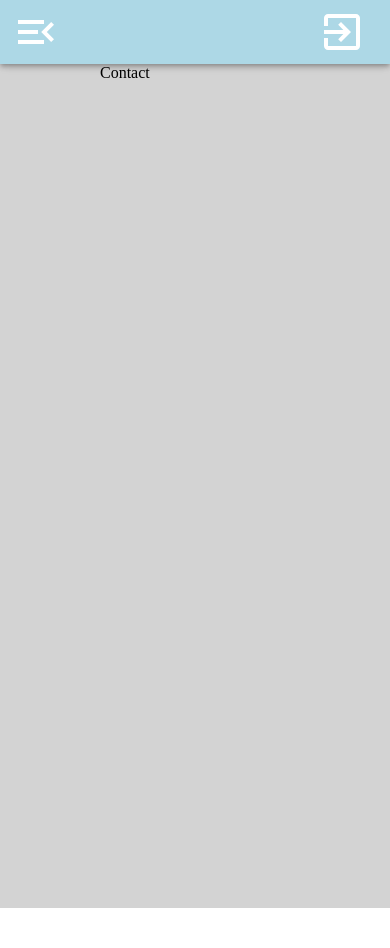
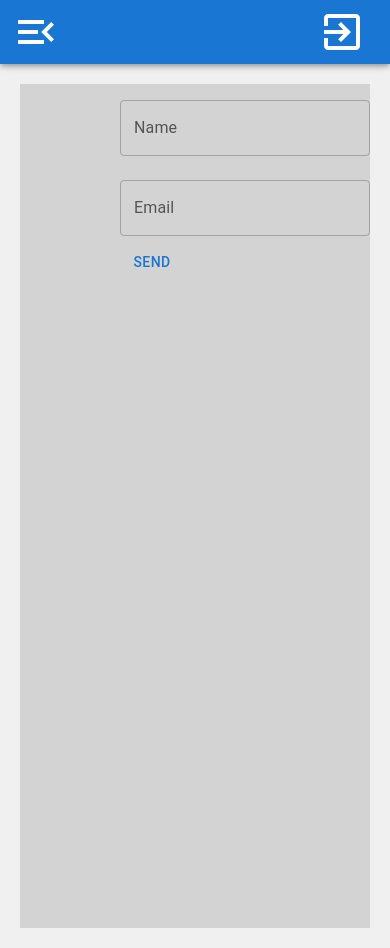
Before and after one commit to rahul88-sys/ui, a React (Create React App) app: page /contact in a window 390 px wide. Before the commit the page ends 908 px from the top, so only its background shows below. Built offline with nearby package versions, Linux system fonts and the light colour scheme; sample sign-in values are in the browser's storage.

Commit message:
Making page Responsive

```diff
--- a/src/Layout/Header.tsx
+++ b/src/Layout/Header.tsx
@@ -1,26 +1,37 @@
-// Header.jsx
-import React from 'react';
-import { Box, AppBar, Typography, Toolbar, IconButton, Drawer, Paper, List, ListItem, ListItemText } from '@mui/material';
-import MeetingRoomSharpIcon from '@mui/icons-material/MeetingRoomSharp';
-import { Link, useNavigate } from 'react-router-dom';
-import MenuOpenSharpIcon from '@mui/icons-material/MenuOpenSharp';
-import PersonAddAlt1Icon from '@mui/icons-material/PersonAddAlt1';
-import ExitToAppIcon from '@mui/icons-material/ExitToApp';
+import React from "react";
+import {
+  Box,
+  AppBar,
+  Typography,
+  Toolbar,
+  IconButton,
+  Drawer,
+  Paper,
+  List,
+  ListItem,
+  ListItemText,
+  Tooltip,
+} from "@mui/material";
+import MeetingRoomSharpIcon from "@mui/icons-material/MeetingRoomSharp";
+import { Link, useNavigate } from "react-router-dom";
+import MenuOpenSharpIcon from "@mui/icons-material/MenuOpenSharp";
+import PersonAddAlt1Icon from "@mui/icons-material/PersonAddAlt1";
+import ExitToAppIcon from "@mui/icons-material/ExitToApp";
 interface HeaderProps {
   mobileOpen: boolean;
   handleDrawerToggle: () => void;
 }
 
 const Header: React.FC<HeaderProps> = ({ mobileOpen, handleDrawerToggle }) => {
-  let storedLoginStatus = localStorage.getItem('isLoggedIn') || 'false';
+  let storedLoginStatus = localStorage.getItem("isLoggedIn") || "false";
 
-  console.log("1234",storedLoginStatus)
+  console.log("1234", storedLoginStatus);
   const history = useNavigate();
   // menu drawer
   const drawer = (
-    <List onClick={handleDrawerToggle} sx={{ textAlign: 'center' }}>
+    <List onClick={handleDrawerToggle} sx={{ textAlign: "center" }}>
       <ListItem button component={Link} to="/">
-        <Typography variant='h6' sx={{ display: 'flex', alignItems: 'center' }}>
+        <Typography variant="h6" sx={{ display: "flex", alignItems: "center" }}>
           <MeetingRoomSharpIcon />
           Conference
         </Typography>
@@ -37,72 +48,78 @@ const Header: React.FC<HeaderProps> = ({ mobileOpen, handleDrawerToggle }) => {
     </List>
   );
   function abc(e: any) {
-    history('/login');
-    console.log(e)
+    history("/login");
+    console.log(e);
   }
   function abc2() {
-    storedLoginStatus = 'false';
+    storedLoginStatus = "false";
 
     // Update the value in localStorage
-    localStorage.setItem('isLoggedIn', 'false');
+    localStorage.setItem("isLoggedIn", "false");
 
     // Redirect to the login page
-    history('/login');
+    history("/login");
   }
   return (
     <Box>
-      <AppBar sx={{ bgcolor: 'lightblue' }}>
-        <Toolbar sx={{ display: 'flex', justifyContent: 'space-between' }}>
-        {storedLoginStatus==='true'&&
+      <AppBar sx={{ bgcolor: "primary" }}>
+        <Toolbar sx={{ display: "flex", justifyContent: "space-between" }}>
+          {storedLoginStatus === "true" && (
             <IconButton
-            color='inherit'
+              color="inherit"
               aria-label="open drawer"
               edge="start"
-            sx={{ mr: 2, '& .MuiSvgIcon-root': { fontSize: '3rem' } }}
+              sx={{ mr: 2, "& .MuiSvgIcon-root": { fontSize: "3rem" } }}
               onClick={handleDrawerToggle}
             >
               <MenuOpenSharpIcon />
             </IconButton>
-  }
+          )}
           <Box component="nav">
             <Box component="nav">
               <Drawer
-                variant='temporary'
+                variant="temporary"
                 open={mobileOpen}
                 onClose={handleDrawerToggle}
               >
-                <Paper sx={{ width: 250 }} role="presentation" onClick={handleDrawerToggle}>
+                <Paper
+                  sx={{ width: 250 }}
+                  role="presentation"
+                  onClick={handleDrawerToggle}
+                >
                   {drawer}
                 </Paper>
               </Drawer>
             </Box>
           </Box>
-          {storedLoginStatus!=='true'&&
+          {storedLoginStatus !== "true" && (
             <IconButton
-            color='inherit'
+              color="inherit"
               aria-label="open drawer"
               edge="start"
-            sx={{ '& .MuiSvgIcon-root': { fontSize: '3rem' } }}
+              sx={{ "& .MuiSvgIcon-root": { fontSize: "3rem" } }}
               onClick={abc}
             >
               <PersonAddAlt1Icon />
             </IconButton>
-}
-          {storedLoginStatus==='true'&&
+          )}
+          {storedLoginStatus === "true" && (
+            <Tooltip title="Logout" arrow>
               <IconButton
-            color='inherit'
+                color="inherit"
                 aria-label="open drawer"
                 edge="start"
-            sx={{ '& .MuiSvgIcon-root': { fontSize: '3rem' } }}
+                sx={{ "& .MuiSvgIcon-root": { fontSize: "3rem" } }}
                 onClick={abc2}
               >
                 <ExitToAppIcon />
               </IconButton>
-}
+            </Tooltip>
+          )}
         </Toolbar>
       </AppBar>
     </Box>
   );
-}
+};
 
 export default Header;
--- a/src/pages/Contact.tsx
+++ b/src/pages/Contact.tsx
@@ -1,10 +1,27 @@
-import React from 'react'
-import HrsForm from '../Layout/HrsForm'
+import React from 'react';
+import HrsForm from '../Layout/HrsForm';
+import TextField from '@mui/material/TextField';
+import styled from '@emotion/styled';
+import { Button } from '@mui/material';
+
+// Create a styled component for the Contact component
+const StyledContact = styled('div')({
+  // Add your styles here
+  padding: '20px',
+  backgroundColor: '#f0f0f0',
+  // Add more styles as needed
+});
 
 const Contact = () => {
   return (
-    <HrsForm>Contact</HrsForm>
-  )
-}
+    <StyledContact>
+      <HrsForm>
+        <TextField label="Name" fullWidth variant="outlined" margin="normal" />
+        <TextField label="Email" fullWidth variant="outlined" margin="normal" />
+        <Button>Send</Button>
+      </HrsForm>
+    </StyledContact>
+  );
+};
 
-export default Contact
+export default Contact;
--- a/src/pages/signup.tsx
+++ b/src/pages/signup.tsx
@@ -76,7 +76,7 @@ export default function SignInSide() {
             }}
           >
             <Avatar sx={{ m: 1, bgcolor: "secondary.main" }}>
-              <LockOutlinedIcon />
+              {/* <LockOutlinedIcon /> */}
             </Avatar>
             <Typography component="h1" variant="h5">
               Sign in
@@ -137,7 +137,7 @@ export default function SignInSide() {
                 </Grid>
                 <Grid item>
                   <Link href="/login" variant="body2">
-                    {"Already have an account? Sign Up"}
+                    {"Already have an account? Login"}
                   </Link>
                 </Grid>
               </Grid>
```
Lines whose indentation alone changed are shown as unchanged.
